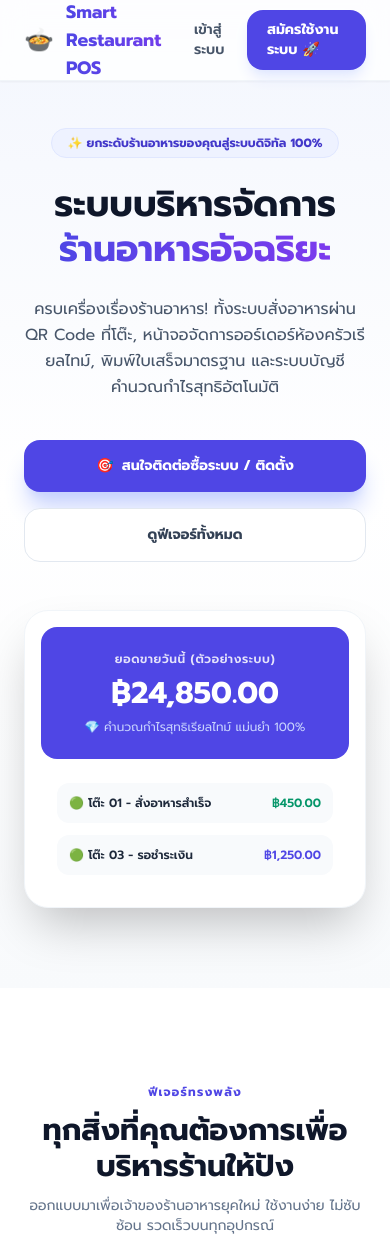
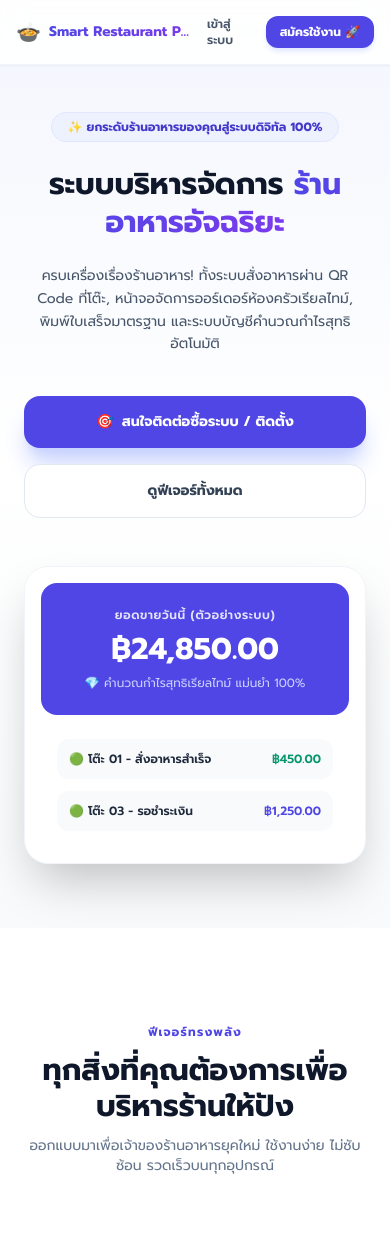
Before and after one commit to Dr-JO1986/restaurant-pos, a Django app: page / in a window 390 px wide. Shown: the top 1235 px of the page. Run offline with Django 5.2, Linux system fonts and the light colour scheme; some libraries are stand-ins or nearby versions.

Commit message:
Fix landing page mobile responsiveness

```diff
--- a/templates/restaurants/landing_page.html
+++ b/templates/restaurants/landing_page.html
@@ -11,37 +11,42 @@
 <body class="bg-slate-50 text-slate-800 antialiased">
 
     <!-- Navigation Bar -->
-    <nav class="fixed top-0 left-0 right-0 z-50 bg-white/80 backdrop-blur-md border-b border-slate-100 shadow-sm">
-        <div class="max-w-7xl mx-auto px-6 h-20 flex justify-between items-center">
-            <div class="flex items-center gap-3">
-                <span class="text-2xl">🍲</span>
-                <span class="text-lg font-bold bg-gradient-to-r from-indigo-600 to-violet-600 bg-clip-text text-transparent">Smart Restaurant POS</span>
+    <nav class="fixed top-0 left-0 right-0 z-50 bg-white/90 backdrop-blur-md border-b border-slate-100 shadow-sm">
+        <div class="max-w-7xl mx-auto px-4 sm:px-6 h-16 md:h-20 flex justify-between items-center">
+            <!-- Logo -->
+            <div class="flex items-center gap-2 sm:gap-3">
+                <span class="text-xl sm:text-2xl">🍲</span>
+                <span class="text-sm sm:text-lg font-bold bg-gradient-to-r from-indigo-600 to-violet-600 bg-clip-text text-transparent truncate max-w-[150px] sm:max-w-none">Smart Restaurant POS</span>
             </div>
+
+            <!-- Desktop Menu -->
             <div class="hidden md:flex items-center gap-8 text-sm font-medium text-slate-600">
                 <a href="#features" class="hover:text-indigo-600 transition">คุณสมบัติระบบ</a>
                 <a href="#pricing" class="hover:text-indigo-600 transition">แพ็กเกจราคา</a>
                 <a href="#contact" class="hover:text-indigo-600 transition">ติดต่อเรา</a>
             </div>
-            <div class="flex items-center gap-4">
-                <a href="/login/" class="text-sm font-semibold text-slate-600 hover:text-indigo-600 transition">เข้าสู่ระบบ</a>
-                <a href="#contact" class="bg-indigo-600 hover:bg-indigo-700 text-white text-sm font-bold px-5 py-2.5 rounded-2xl transition shadow-lg shadow-indigo-100">
-                    สมัครใช้งานระบบ 🚀
+
+            <!-- Action Buttons -->
+            <div class="flex items-center gap-2 sm:gap-4">
+                <a href="/login/" class="text-xs sm:text-sm font-semibold text-slate-600 hover:text-indigo-600 transition px-2 py-1">เข้าสู่ระบบ</a>
+                <a href="#contact" class="bg-indigo-600 hover:bg-indigo-700 text-white text-xs sm:text-sm font-bold px-3.5 sm:px-5 py-2 sm:py-2.5 rounded-xl sm:rounded-2xl transition shadow-md sm:shadow-lg shadow-indigo-100 whitespace-nowrap">
+                    สมัครใช้งาน 🚀
                 </a>
             </div>
         </div>
     </nav>
 
     <!-- Hero Section -->
-    <header class="pt-32 pb-20 md:pt-44 md:pb-32 bg-gradient-to-b from-indigo-50/50 via-white to-slate-50 overflow-hidden">
+    <header class="pt-28 pb-16 md:pt-44 md:pb-32 bg-gradient-to-b from-indigo-50/50 via-white to-slate-50 overflow-hidden">
         <div class="max-w-7xl mx-auto px-6 grid grid-cols-1 md:grid-cols-2 gap-12 items-center">
             <div class="space-y-6 text-center md:text-left">
                 <div class="inline-flex items-center gap-2 bg-indigo-50 text-indigo-700 px-4 py-1.5 rounded-full text-xs font-bold border border-indigo-100">
                     ✨ ยกระดับร้านอาหารของคุณสู่ระบบดิจิทัล 100%
                 </div>
-                <h1 class="text-4xl md:text-6xl font-extrabold text-slate-900 leading-tight">
+                <h1 class="text-3xl sm:text-4xl md:text-6xl font-extrabold text-slate-900 leading-tight">
                     ระบบบริหารจัดการ <span class="bg-gradient-to-r from-indigo-600 to-violet-600 bg-clip-text text-transparent">ร้านอาหารอัจฉริยะ</span>
                 </h1>
-                <p class="text-base text-slate-600 leading-relaxed max-w-xl">
+                <p class="text-sm sm:text-base text-slate-600 leading-relaxed max-w-xl mx-auto md:mx-0">
                     ครบเครื่องเรื่องร้านอาหาร! ทั้งระบบสั่งอาหารผ่าน QR Code ที่โต๊ะ, หน้าจอจัดการออร์เดอร์ห้องครัวเรียลไทม์, พิมพ์ใบเสร็จมาตรฐาน และระบบบัญชีคำนวณกำไรสุทธิอัตโนมัติ
                 </p>
                 <div class="flex flex-col sm:flex-row justify-center md:justify-start gap-4 pt-4">
@@ -161,9 +166,9 @@
 
     <!-- Contact / Register Section -->
     <section id="contact" class="py-24 bg-white">
-        <div class="max-w-3xl mx-auto px-6 bg-slate-50 p-10 md:p-14 rounded-3xl border border-slate-200 shadow-sm space-y-8">
+        <div class="max-w-3xl mx-auto px-6 bg-slate-50 p-6 sm:p-10 md:p-14 rounded-3xl border border-slate-200 shadow-sm space-y-8">
             <div class="text-center space-y-2">
-                <h3 class="text-2xl md:text-3xl font-extrabold text-slate-900">🎯 สนใจติดต่อซื้อระบบ / สมัครใช้งาน</h3>
+                <h3 class="text-xl sm:text-2xl md:text-3xl font-extrabold text-slate-900">🎯 สนใจติดต่อซื้อระบบ / สมัครใช้งาน</h3>
                 <p class="text-xs text-slate-500">กรอกข้อมูลด้านล่างเพื่อให้ทีมงานติดต่อกลับเพื่อติดตั้งระบบให้กับร้านของคุณ</p>
             </div>
 
@@ -206,7 +211,7 @@
     </section>
 
     <!-- Footer -->
-    <footer class="bg-slate-900 text-white py-12 text-center text-xs space-y-4">
+    <footer class="bg-slate-900 text-white py-12 text-center text-xs space-y-4 px-4">
         <p class="font-medium">© 2026 Smart Restaurant POS System. All rights reserved.</p>
         <p class="text-slate-400">ระบบบริหารจัดการร้านอาหารระดับมืออาชีพ พัฒนาด้วย Django & Tailwind CSS</p>
     </footer>
@@ -245,7 +250,6 @@
             if (modal) {
                 modal.remove();
             }
-            // รีเฟรชหรือเคลียร์ URL กลับหน้าปกติ
             window.location.href = "{% url 'landing_page' %}";
         }
     </script>
```
Also changed, not shown: requirements.txt (line endings or trailing spaces).
